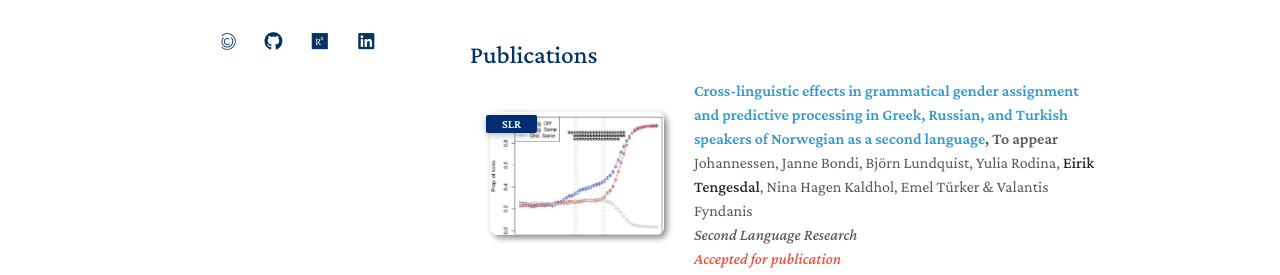
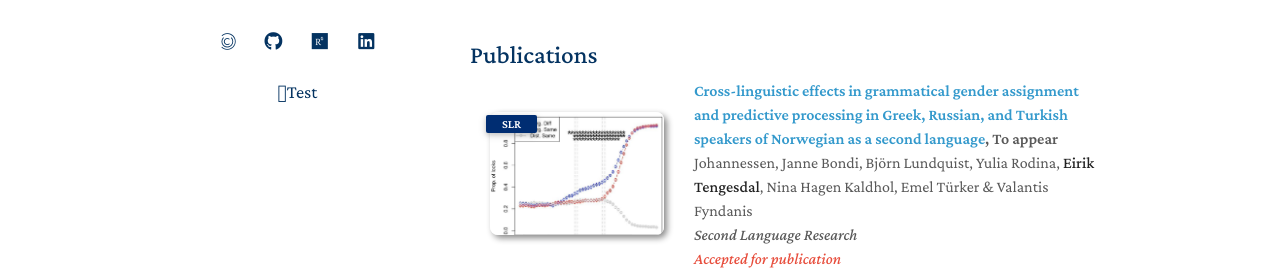
Before and after one commit to EirikTengesdal/eiriktengesdal.no-old, a Jekyll site: the page built from index.md, in a window 1280 px wide. Shown: the part 553-828 px from the top of the page. Built offline with Jekyll 4.4.1, drawn with Linux system fonts in a browser that asks for light colours; nearby versions of some CDN libraries; a style sheet for code colours, icons or effects is not loaded.

Commit message:
Update homepage.html

```diff
--- a/_layouts/homepage.html
+++ b/_layouts/homepage.html
@@ -123,7 +123,10 @@
         <a style="margin: 0 5px 0 0" href="{{ site.orcid }}" title="ORCID" rel="noopener"><i class="ai ai-orcid-square ai-fw"></i></a>
         {% endif %}
         {% if site.twitter %}
-        <a style="margin: 0 0 0 0" href="{{ site.twitter }}" title="Twitter" rel="noopener"><i class="fab fa-twitter"></i></a>
+        <a style="margin: 0 5px 0 0" href="{{ site.twitter }}" title="Twitter" rel="noopener"><i class="fab fa-twitter"></i></a>
+        {% endif %}
+        {% if site.stackoverflow %}
+        <a style="margin: 0 5px 0 0" href="{{ site.stackoverflow }}" title="Stack Overflow" rel="noopener"><i class="fa-brands fa-stack-overflow"></i>Test</a>
         {% endif %}
       </div>
     </header>
```
